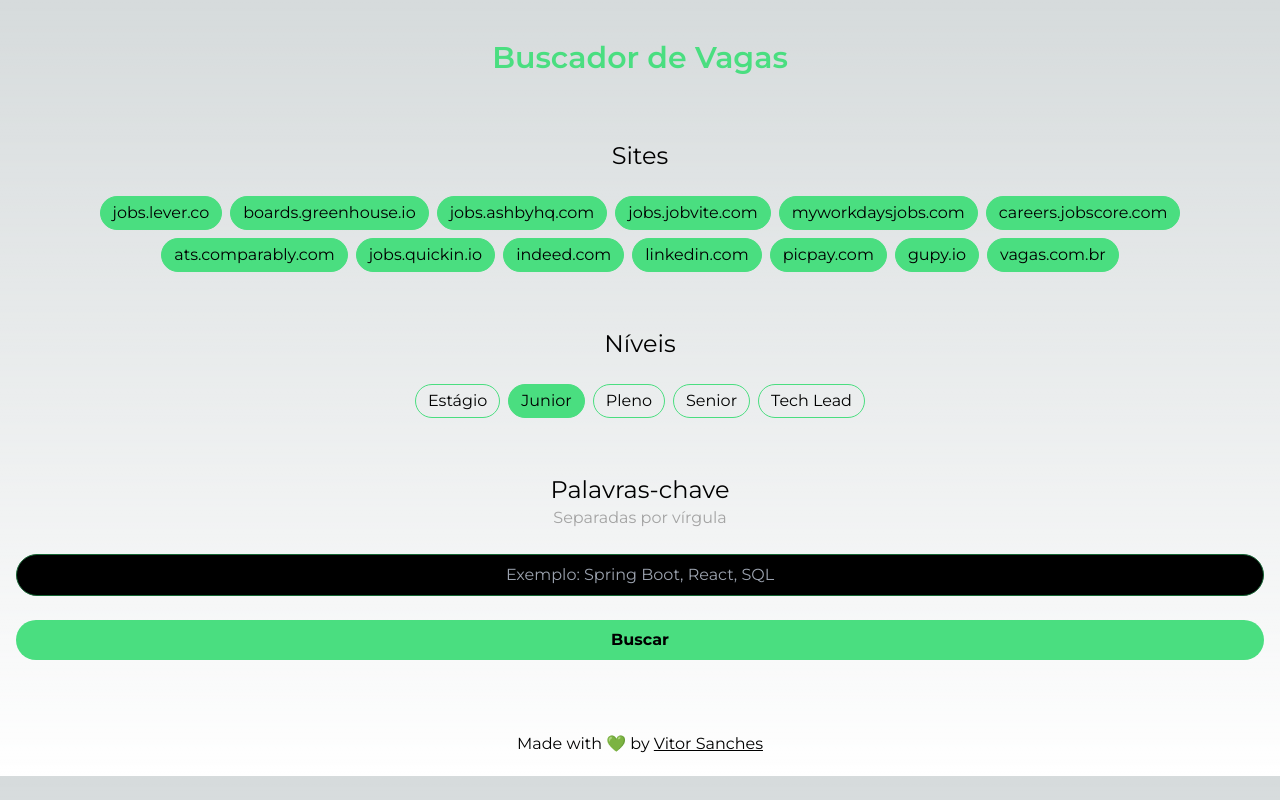
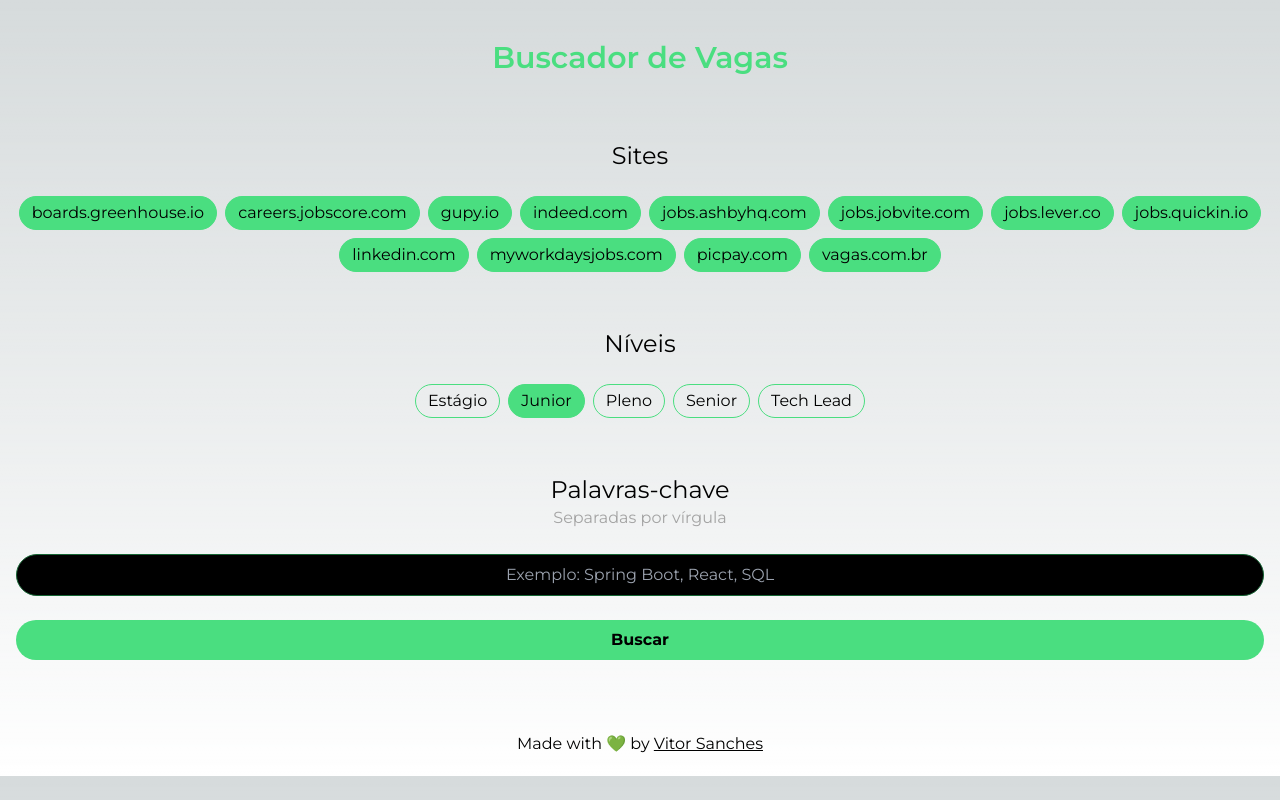
Before and after one commit to vitorxfs/jobsearch, a Next.js app: page / in a window 1280 px wide. Built offline with nearby package versions, Linux system fonts and the light colour scheme.

Commit message:
fix(links): sort links alphabetically

```diff
--- a/src/components/form/data.ts
+++ b/src/components/form/data.ts
@@ -1,16 +1,15 @@
 export const jobSites = [
-  'jobs.lever.co',
   'boards.greenhouse.io',
+  'careers.jobscore.com',
+  'gupy.io',
+  'indeed.com',
   'jobs.ashbyhq.com',
   'jobs.jobvite.com',
+  'jobs.lever.co',
+  'jobs.quickin.io',
+  'linkedin.com',
   'myworkdaysjobs.com',
-  'careers.jobscore.com',
-  'ats.comparably.com',
-  'jobs.quickin.io',
-  'indeed.com',
-  'linkedin.com',
   'picpay.com',
-  'gupy.io',
   'vagas.com.br',
 ];
 
```
